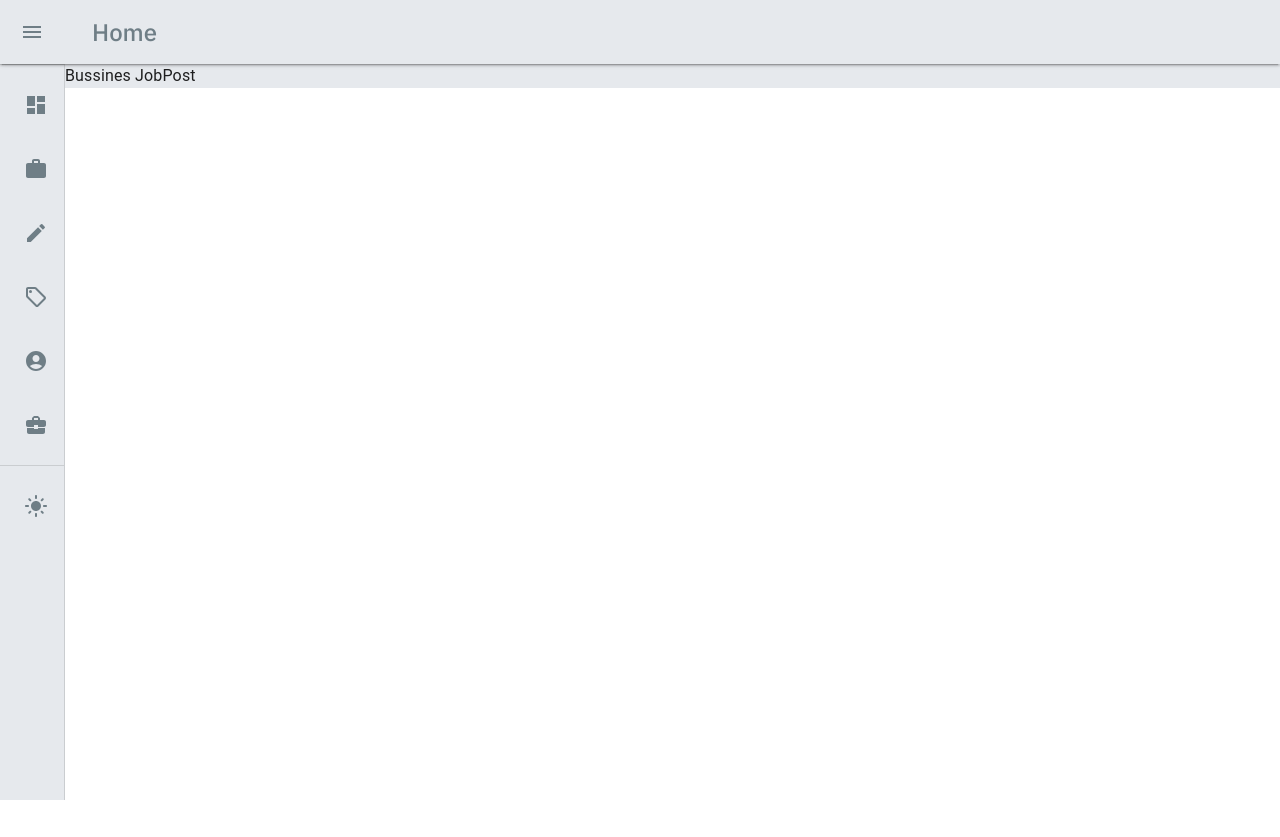
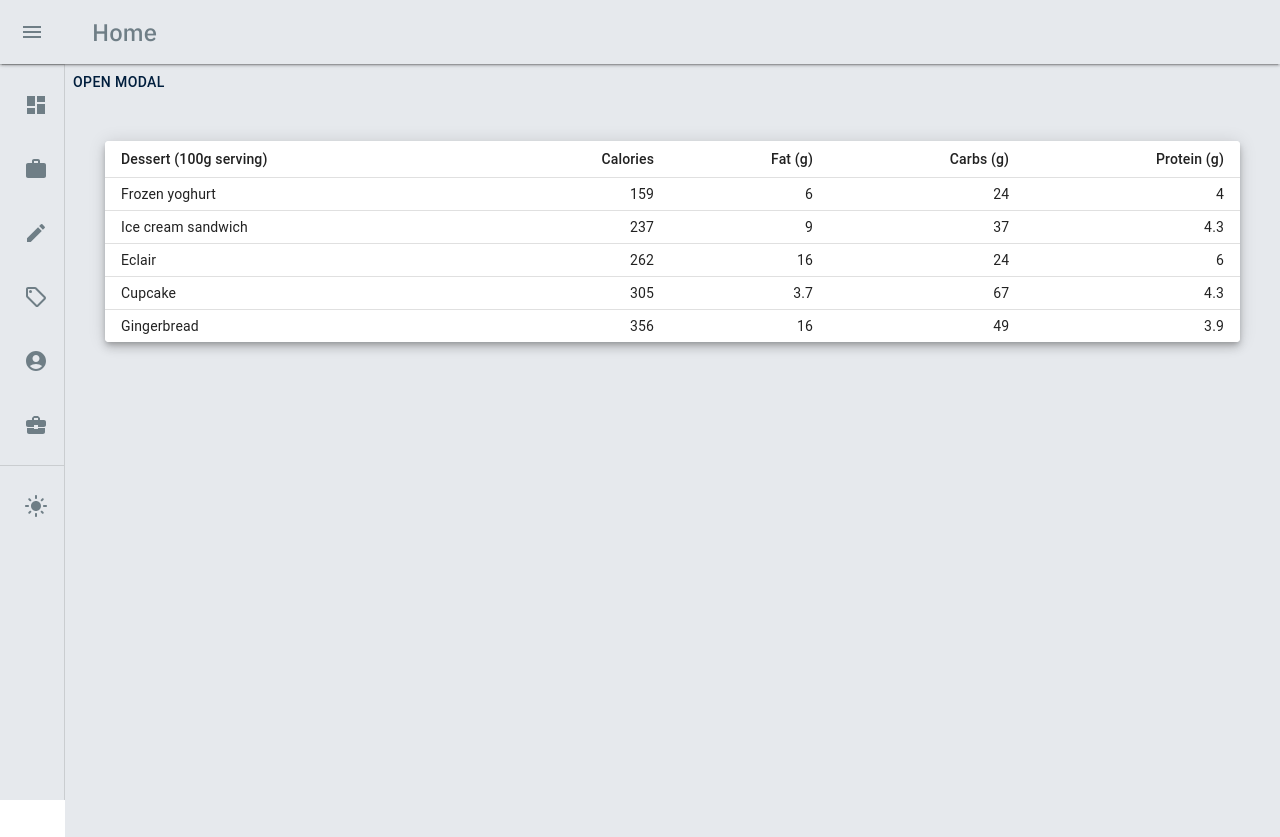
Before and after one commit to NoureldinAmer/students-freelance-webapp, a React (Create React App) app: page /job-posts in a window 1280 px wide. Before the commit the page ends 800 px from the top, so only its background shows below. Built offline with nearby package versions, Linux system fonts and the light colour scheme.

Commit message:
add modal

```diff
--- a/src/App.js
+++ b/src/App.js
@@ -14,6 +14,7 @@ import Profile from "./Pages/Profile";
 import CompanyProfile from "./Pages/CompanyProfile";
 import ErrorPage from "./Pages/ErrorPage";
 import Apply from "./Pages/Apply";
+import BasicModal from "./Pages/Modal";
 
 function App() {
   const [role, setRole] = useState(localStorage.getItem("role"));
@@ -30,6 +31,7 @@ function App() {
           <Route path="/signup" component={SignUp} />
           <Paper sx={{ boxShadow: "none", border: "none", borderRadius: 0 }}>
             <NavBar>
+              <BasicModal />
               <Switch>
                 <Route exact path="/" component={Dashboard} />
                 <Route exact path="/job-posts" component={JobPosts} />
--- a/src/Pages/Business/CreateJobPost.js
+++ b/src/Pages/Business/CreateJobPost.js
@@ -9,7 +9,7 @@ function CreateJobPost() {
         p: "40px",
         height: "calc(100vh - 64px)",
         maxHeight: "calc(100vh - 64px)",
-        overflow: "hidden"
+        overflow: "hidden",
       }}
       justifyContent="center"
       alignItems={"center"}
--- a/src/Pages/Business/Dashboard.js
+++ b/src/Pages/Business/Dashboard.js
@@ -14,6 +14,7 @@ function Dashboard() {
         p: "40px",
         height: "calc(100vh - 64px)",
         maxHeight: "calc(100vh - 64px)",
+        overflowX: "scroll",
       }}
     >
       <Paper
--- a/src/Pages/Business/JobPost.js
+++ b/src/Pages/Business/JobPost.js
@@ -1,9 +1,93 @@
-import React from 'react'
+import {
+  Grid,
+  Paper,
+  Stack,
+  Tab,
+  Table,
+  TableBody,
+  TableCell,
+  TableContainer,
+  TableHead,
+  TableRow,
+  Typography,
+} from "@mui/material";
+import React from "react";
+import ArrowForwardIcon from "@mui/icons-material/ArrowForward";
+import { Box, Container, width } from "@mui/system";
+import styled from "@emotion/styled";
+
+const Job = styled(Paper)(({ theme }) => ({
+  backgroundColor: theme.palette.mode === "dark" ? "#18385C" : "red",
+  ...theme.typography.body2,
+  padding: theme.spacing(1),
+  textAlign: "center",
+  color: theme.palette.text.secondary,
+}));
+
+const MyTable = styled(Table)(({ theme }) => ({
+  backgroundColor: theme.palette.mode === "dark" ? "#18385C" : "white",
+  ...theme.typography.body2,
+  padding: theme.spacing(1),
+  textAlign: "center",
+  color: theme.palette.text.secondary,
+}));
+
+function createData(name, calories, fat, carbs, protein) {
+  return { name, calories, fat, carbs, protein };
+}
+
+const rows = [
+  createData("Frozen yoghurt", 159, 6.0, 24, 4.0),
+  createData("Ice cream sandwich", 237, 9.0, 37, 4.3),
+  createData("Eclair", 262, 16.0, 24, 6.0),
+  createData("Cupcake", 305, 3.7, 67, 4.3),
+  createData("Gingerbread", 356, 16.0, 49, 3.9),
+];
 
 function JobPosts() {
   return (
-    <div>Bussines JobPost</div>
-  )
+    <Box
+      sx={{
+        p: "40px",
+        height: "calc(100vh - 64px)",
+        maxHeight: "calc(100vh - 64px)",
+        overflowY: "scroll",
+      }}
+      justifyContent="center"
+      alignItems={"center"}
+      spacing={0}
+    >
+      <TableContainer component={Paper} sx={{boxShadow: 6}}>
+        <MyTable sx={{ minWidth: 650 }} size="small" aria-label="a dense table">
+          <TableHead>
+            <TableRow>
+              <TableCell>Dessert (100g serving)</TableCell>
+              <TableCell align="right">Calories</TableCell>
+              <TableCell align="right">Fat&nbsp;(g)</TableCell>
+              <TableCell align="right">Carbs&nbsp;(g)</TableCell>
+              <TableCell align="right">Protein&nbsp;(g)</TableCell>
+            </TableRow>
+          </TableHead>
+          <TableBody>
+            {rows.map((row) => (
+              <TableRow
+                key={row.name}
+                sx={{ "&:last-child td, &:last-child th": { border: 0 } }}
+              >
+                <TableCell component="th" scope="row">
+                  {row.name}
+                </TableCell>
+                <TableCell align="right">{row.calories}</TableCell>
+                <TableCell align="right">{row.fat}</TableCell>
+                <TableCell align="right">{row.carbs}</TableCell>
+                <TableCell align="right">{row.protein}</TableCell>
+              </TableRow>
+            ))}
+          </TableBody>
+        </MyTable>
+      </TableContainer>
+    </Box>
+  );
 }
 
-export default JobPosts
+export default JobPosts;
--- a/src/Pages/Business/Navbar.js
+++ b/src/Pages/Business/Navbar.js
@@ -112,7 +112,7 @@ const Drawer = styled(MuiDrawer, {
 
 export default function FreelanceDashboardNavbar(props) {
   const [toolbarHeader, setToolbarHeader] = useState("Home");
-  const [darkMode, setDarkMode] = useState(false);
+  const [darkMode, setDarkMode] = useState(localStorage.getItem('mode') === "true" ? true : false);
   const history = useHistory();
 
   const [open, setOpen] = useState(false);
@@ -315,7 +315,7 @@ export default function FreelanceDashboardNavbar(props) {
                 }}
                 onClick={() => {
                   setDarkMode(!darkMode);
-                  console.log(theme);
+                  localStorage.setItem('mode', !darkMode);
                 }}
               >
                 <ListItemIcon
--- a/src/Pages/Business/Offers.js
+++ b/src/Pages/Business/Offers.js
@@ -1,8 +1,93 @@
 import React from 'react'
+import {
+  Grid,
+  Paper,
+  Stack,
+  Tab,
+  Table,
+  TableBody,
+  TableCell,
+  TableContainer,
+  TableHead,
+  TableRow,
+  Typography,
+} from "@mui/material";
+import ArrowForwardIcon from "@mui/icons-material/ArrowForward";
+import { Box, Container, width } from "@mui/system";
+import styled from "@emotion/styled";
+import BasicModal from '../Modal';
+
+const Job = styled(Paper)(({ theme }) => ({
+  backgroundColor: theme.palette.mode === "dark" ? "#18385C" : "red",
+  ...theme.typography.body2,
+  padding: theme.spacing(1),
+  textAlign: "center",
+  color: theme.palette.text.secondary,
+}));
+
+const MyTable = styled(Table)(({ theme }) => ({
+  backgroundColor: theme.palette.mode === "dark" ? "#18385C" : "white",
+  ...theme.typography.body2,
+  padding: theme.spacing(1),
+  textAlign: "center",
+  color: theme.palette.text.secondary,
+}));
+
+function createData(name, calories, fat, carbs, protein) {
+  return { name, calories, fat, carbs, protein };
+}
+
+const rows = [
+  createData("Frozen yoghurt", 159, 6.0, 24, 4.0),
+  createData("Ice cream sandwich", 237, 9.0, 37, 4.3),
+  createData("Eclair", 262, 16.0, 24, 6.0),
+  createData("Cupcake", 305, 3.7, 67, 4.3),
+  createData("Gingerbread", 356, 16.0, 49, 3.9),
+];
 
 function Offers() {
   return (
-    <div>Business Offers</div>
+    <Box
+      sx={{
+        p: "40px",
+        height: "calc(100vh - 64px)",
+        maxHeight: "calc(100vh - 64px)",
+        overflowY: "scroll",
+      }}
+      justifyContent="center"
+      alignItems={"center"}
+      spacing={0}
+    >
+      <TableContainer component={Paper} sx={{boxShadow: 6}}>
+        <MyTable sx={{ minWidth: 650 }} size="small" aria-label="a dense table">
+          <TableHead>
+            <TableRow>
+              <TableCell>Dessert (100g serving)</TableCell>
+              <TableCell align="right">Calories</TableCell>
+              <TableCell align="right">Fat&nbsp;(g)</TableCell>
+              <TableCell align="right">Carbs&nbsp;(g)</TableCell>
+              <TableCell align="right">Protein&nbsp;(g)</TableCell>
+            </TableRow>
+          </TableHead>
+          <TableBody>
+            {rows.map((row) => (
+              <TableRow
+                key={row.name}
+                sx={{ "&:last-child td, &:last-child th": { border: 0 } }}
+              >
+                <TableCell component="th" scope="row">
+                  {row.name}
+                </TableCell>
+                <TableCell align="right">{row.calories}</TableCell>
+                <TableCell align="right">{row.fat}</TableCell>
+                <TableCell align="right">{row.carbs}</TableCell>
+                <TableCell align="right">{row.protein}</TableCell>
+              </TableRow>
+            ))}
+          </TableBody>
+        </MyTable>
+      </TableContainer>
+    </Box>
   )
 }
 
--- a/src/Pages/Business/checkout/tags-input.scss
+++ b/src/Pages/Business/checkout/tags-input.scss
@@ -13,6 +13,7 @@
 	}
 	input {
 		background-color: #eeeeee;
+		width: 100%;
 		flex: 1;
 		border: none;
 		height: 50px;
--- /dev/null
+++ b/src/Pages/Modal.js
@@ -0,0 +1,54 @@
+import * as React from 'react';
+import Box from '@mui/material/Box';
+import Button from '@mui/material/Button';
+import Typography from '@mui/material/Typography';
+import Modal from '@mui/material/Modal';
+import styled from '@emotion/styled';
+
+const style = {
+  position: 'absolute',
+  top: '50%',
+  left: '50%',
+  transform: 'translate(-50%, -50%)',
+  width: 400,
+  border: '2px solid #000',
+  boxShadow: 24,
+  p: 4,
+};
+
+const CustomBox = styled(Box)(({ theme }) => ({
+  backgroundColor: theme.palette.mode === "dark" ? "red" : "red",
+  position: 'absolute',
+  top: '50%',
+  left: '50%',
+  transform: 'translate(-50%, -50%)',
+  width: 400,
+  border: '2px solid white',
+}));
+
+export default function BasicModal() {
+  const [open, setOpen] = React.useState(false);
+  const handleOpen = () => setOpen(true);
+  const handleClose = () => setOpen(false);
+
+  return (
+    <div>
+      <Button onClick={handleOpen}>Open modal</Button>
+      <Modal
+        open={open}
+        onClose={handleClose}
+        aria-labelledby="modal-modal-title"
+        aria-describedby="modal-modal-description"
+      >
+        <CustomBox sx={{p:4}}>
+          <Typography id="modal-modal-title" variant="h6" component="h2">
+            Text in a modal
+          </Typography>
+          <Typography id="modal-modal-description" sx={{ mt: 2 }}>
+            Duis mollis, est non commodo luctus, nisi erat porttitor ligula.
+          </Typography>
+        </CustomBox>
+      </Modal>
+    </div>
+  );
+}
```
